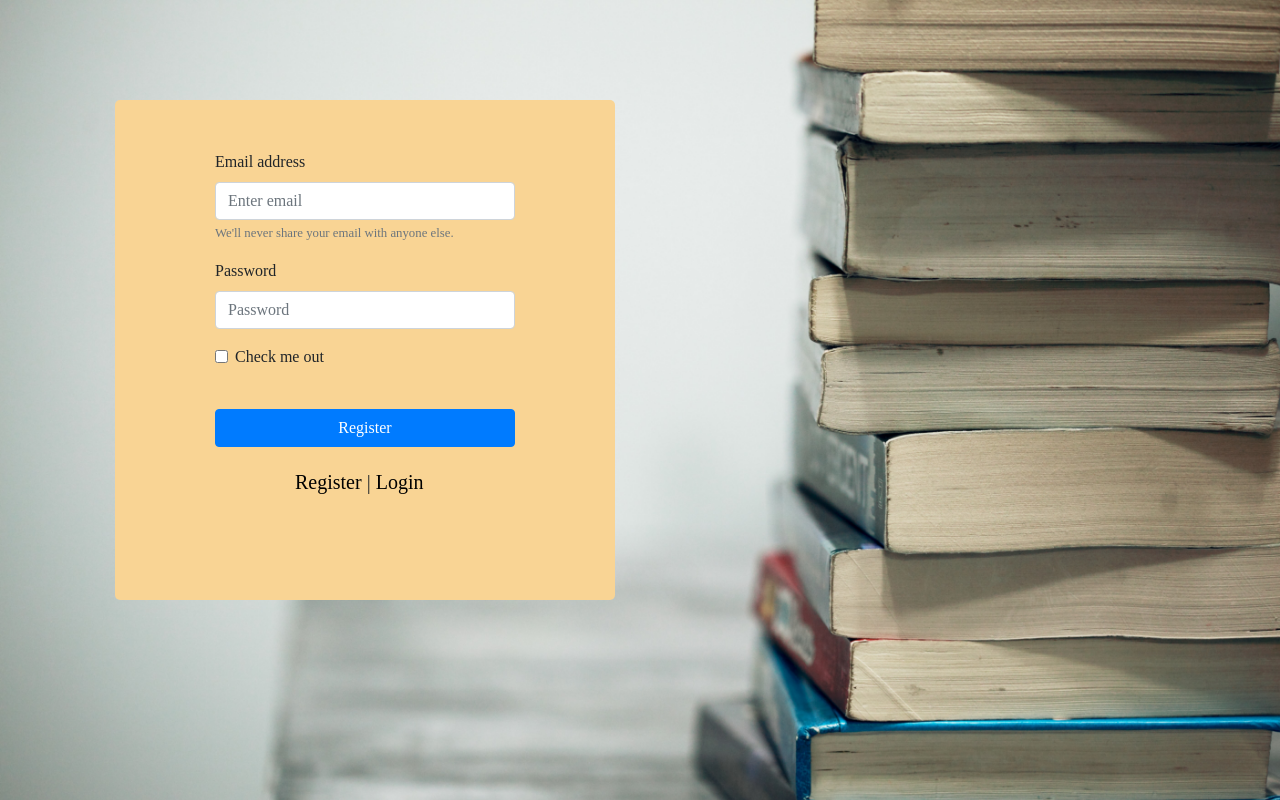
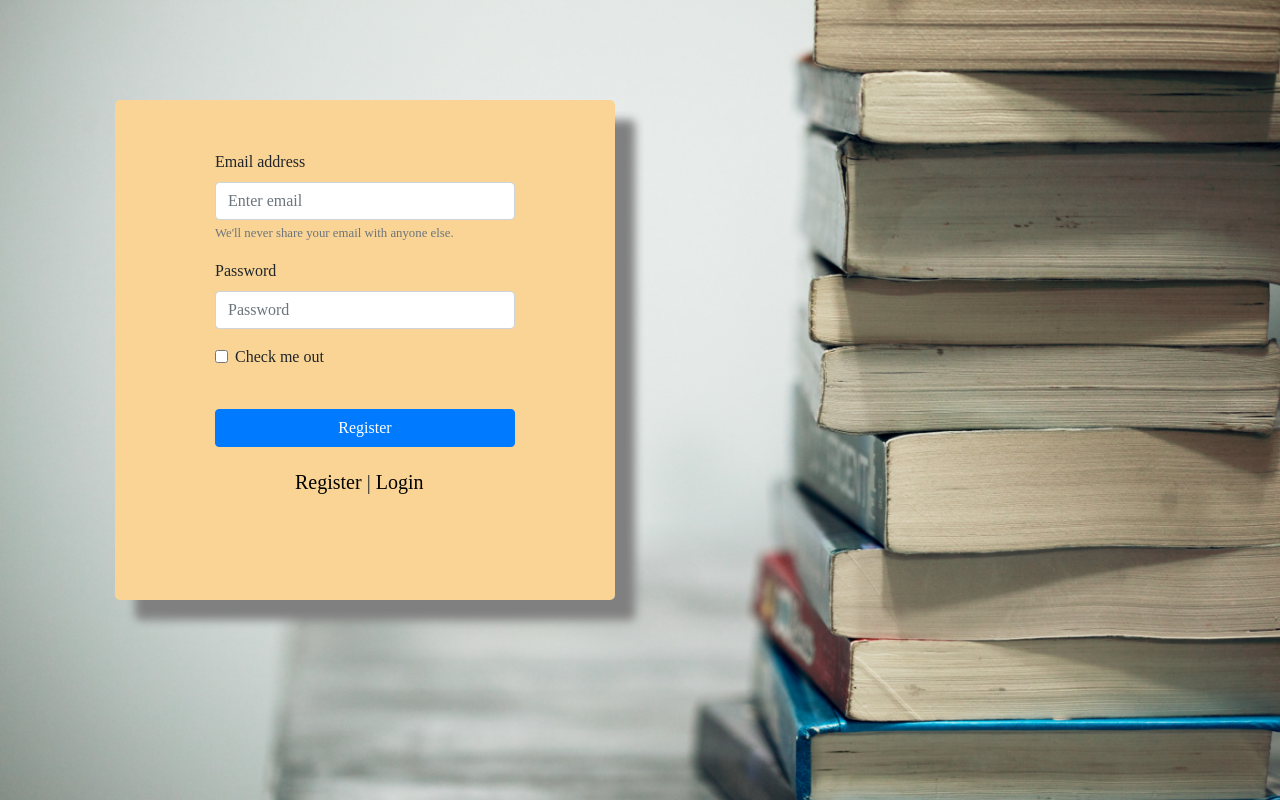
Before and after one commit to sundaramgupta/book-review, a Flask app: page / in a window 1280 px wide. Run offline with Flask 2, Linux system fonts and the light colour scheme; some libraries are stand-ins or nearby versions.

Commit message:
box-shadow

```diff
--- a/static/stylesheet.css
+++ b/static/stylesheet.css
@@ -21,6 +21,7 @@ body{
 	border-radius:5px;
 	margin-top: 100px;
 	margin-left: 100px;
+	box-shadow:20px 20px 10px grey;
 
 
 }
```
